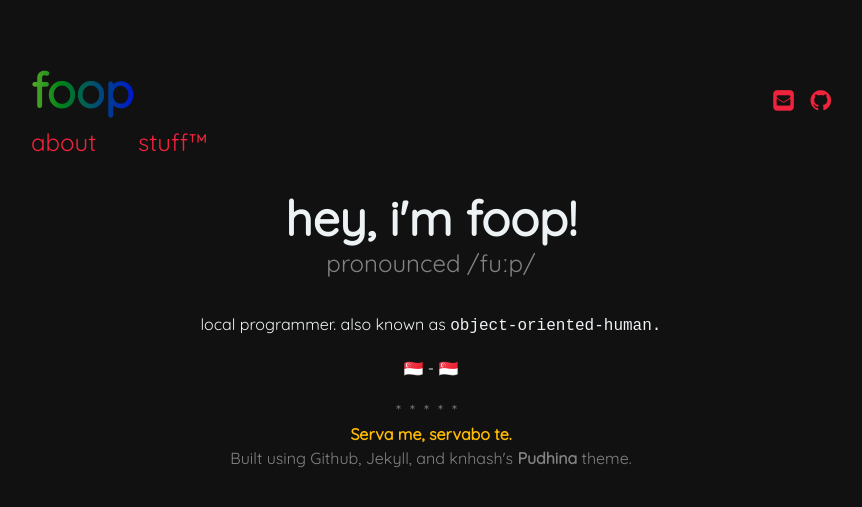
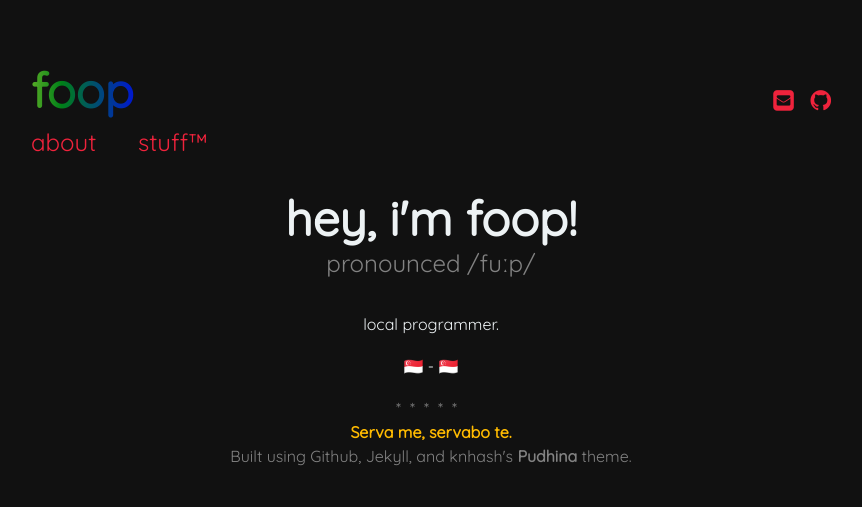
Before and after one commit to fwyr/website, a Jekyll site: the page built from index.md, in a window 1280 px wide. Shown: the top 507 px of the page, without its empty margins (209-1071 px from the left). Built offline with Jekyll 4.4.1, drawn with Linux system fonts in a browser that asks for light colours.

Commit message:
rerouted links to new github url

```diff
--- a/_includes/header.html
+++ b/_includes/header.html
@@ -15,7 +15,7 @@
 </a>
 {% endif %}
 {% if site.author.github %}
-<a href="https://github.com/object-oriented-human" class="social-links__entry" target="_blank">
+<a href="https://github.com/ffoop" class="social-links__entry" target="_blank">
 <i class="fa fa-github"></i>
 </a>
 {% endif %}
--- a/index.md
+++ b/index.md
@@ -7,7 +7,7 @@ sitemap:
 ---
 
 <div id="describe-text">
-	<p>local programmer. also known as <code>object-oriented-human.</code></p>
+	<p>local programmer.</p>
 	<a href="//24timezones.com/Singapore/time" style="text-decoration: none" class="clock24" id="tz24-1638410736-c1236-eyJob3VydHlwZSI6IjI0Iiwic2hvd2RhdGUiOiIwIiwic2hvd3NlY29uZHMiOiIxIiwic2hvd3RpbWV6b25lIjoiMSIsInR5cGUiOiJkIiwibGFuZyI6ImVuIn0=" title="local time in Singapore" target="_blank" rel="nofollow noopener noreferrer">🇸🇬</a> - 🇸🇬
 	<script type="text/javascript" src="//w.24timezones.com/l.js" async></script>
 	<br>
```
